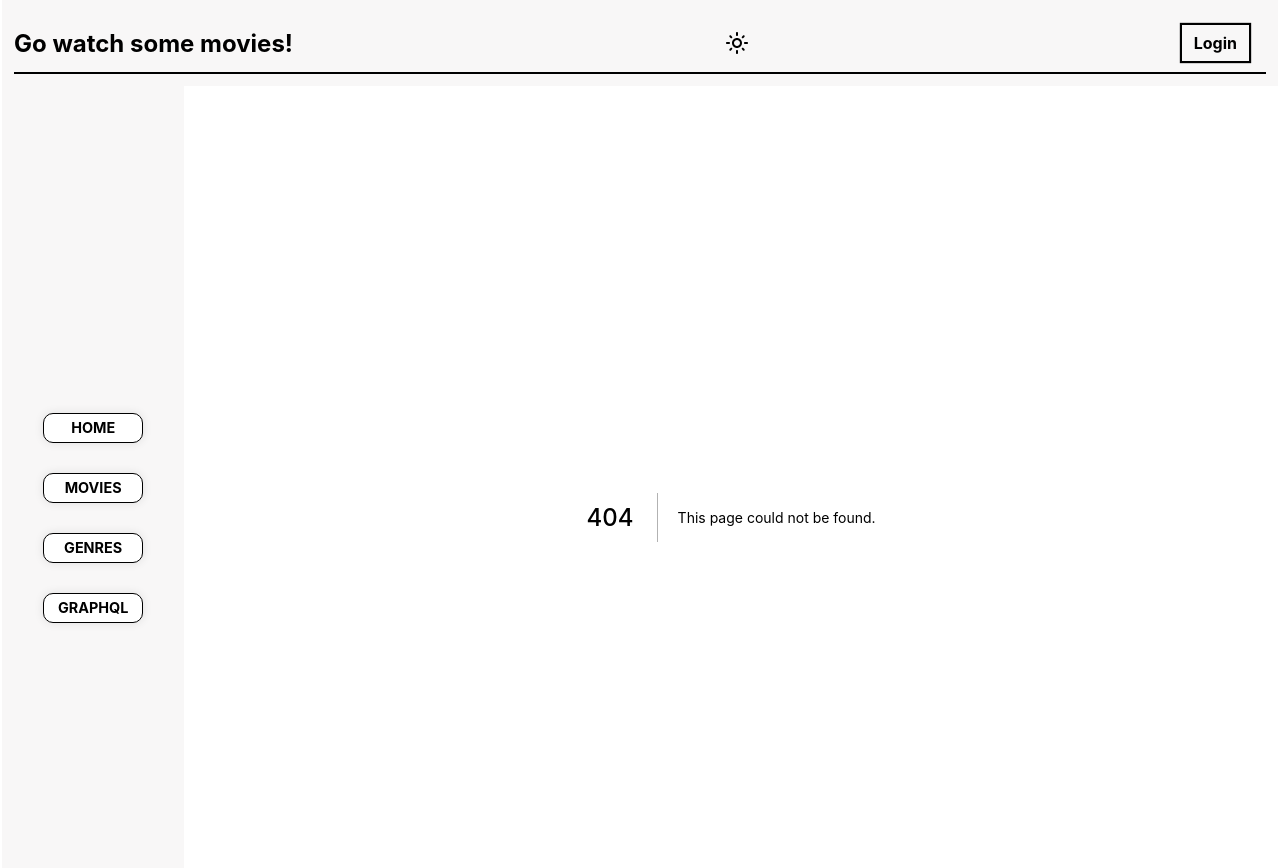
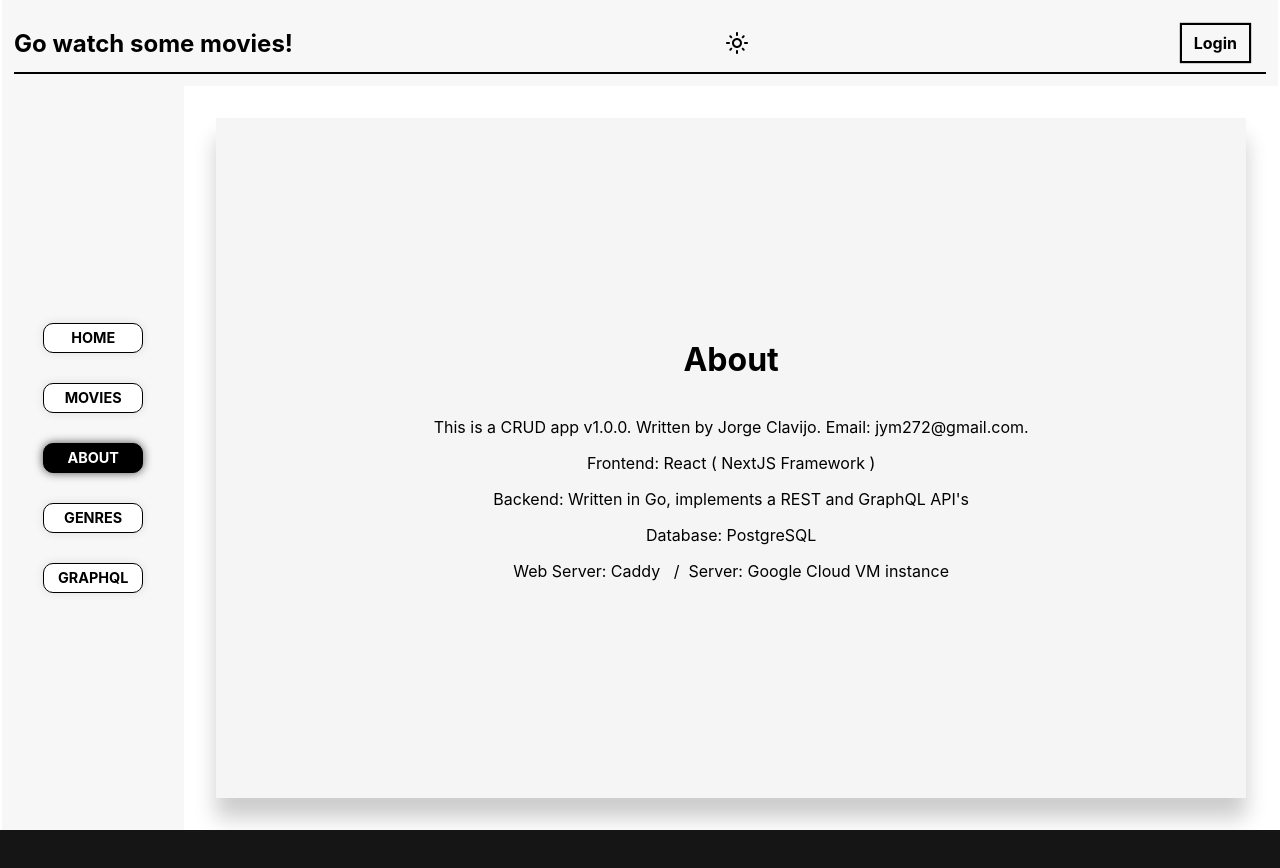
Before and after one commit to jym272/crud-movies-front, a Next.js app: page /about in a window 1280 px wide. Before the commit this address had no page. Shown: the top 868 px of the page. After the commit the page ends 830 px from the top, so only its background shows below. Built offline with nearby package versions, Linux system fonts and the light colour scheme.

Commit message:
Se escribe un readme, basico. Se agrega about section en nva

```diff
--- a/Types/index.ts
+++ b/Types/index.ts
@@ -8,6 +8,7 @@ export const Page = {
     Genres: 'Genres',
     Add: 'Add',
     GraphQL: 'GraphQL',
+    About: 'About',
 
 }
 
--- /dev/null
+++ b/components/About/About.module.scss
@@ -0,0 +1,18 @@
+.about__darkMode,
+.about{
+  padding: 0;
+  margin: 0;
+  width: 100%;
+  height: 100%;
+  background-color: #f5f5f5;
+  display: flex;
+  flex-direction: column;
+  align-items: center;
+  justify-content: center;
+  box-shadow: 0 20px 20px rgba(0, 0, 0, 0.2);
+}
+.about__darkMode{
+  background-color: #000;
+  color: #fff;
+  box-shadow: 0 2px 20px rgba(255, 255, 255, 0.2);
+}
--- /dev/null
+++ b/components/About/index.tsx
@@ -0,0 +1,19 @@
+import styles from './About.module.scss'
+import {store} from "../Store";
+import {useContext} from "react";
+
+export const AboutComponent =()=>{
+
+    const context = useContext(store)
+    return(
+        <div className={ context.darkMode ? styles.about__darkMode:styles.about }>
+            <h1>About</h1>
+            <p>This is a CRUD app v1.0.0. Written by Jorge Clavijo. Email: jym272@gmail.com.</p>
+            <div>Frontend: React ( NextJS Framework )</div>
+            <p>Backend: Written in Go, implements a REST and GraphQL API&apos;s</p>
+            <div>Database: PostgreSQL</div>
+            <p>Web Server: Caddy &nbsp; / &nbsp;Server: Google Cloud VM instance</p>
+
+        </div>
+    )
+}
--- a/components/Layout/navigation/index.tsx
+++ b/components/Layout/navigation/index.tsx
@@ -47,6 +47,11 @@ export const Navigation = () => {
             </Link>
         </li>
         <li>
+            <Link href="/about">
+                <a className={context.activePage == Page.About ? styles.active : ""}>About</a>
+            </Link>
+        </li>
+        <li>
             <Link href="/genres">
                 <a className={context.activePage == Page.Genres ? styles.active : ""}>Genres</a>
             </Link>
--- a/components/index.ts
+++ b/components/index.ts
@@ -9,3 +9,4 @@ export * from './Login';
 export * from './Auth';
 export * from './FrontPage';
 export * from './GraphQL';
+export * from './About';
--- /dev/null
+++ b/pages/about/index.tsx
@@ -0,0 +1,15 @@
+import {useContext, useEffect} from "react";
+import {AboutComponent, store} from "../../components";
+import {Page} from "../../Types";
+
+const AboutPage = () => {
+
+    const context = useContext(store)
+    useEffect(() => {
+        context.setActivePage(Page.About)
+    }, [context])
+
+    return <AboutComponent/>
+}
+
+export default AboutPage
```
Also changed, not shown: 1 other file (tests, documents, lock files or other folders).
